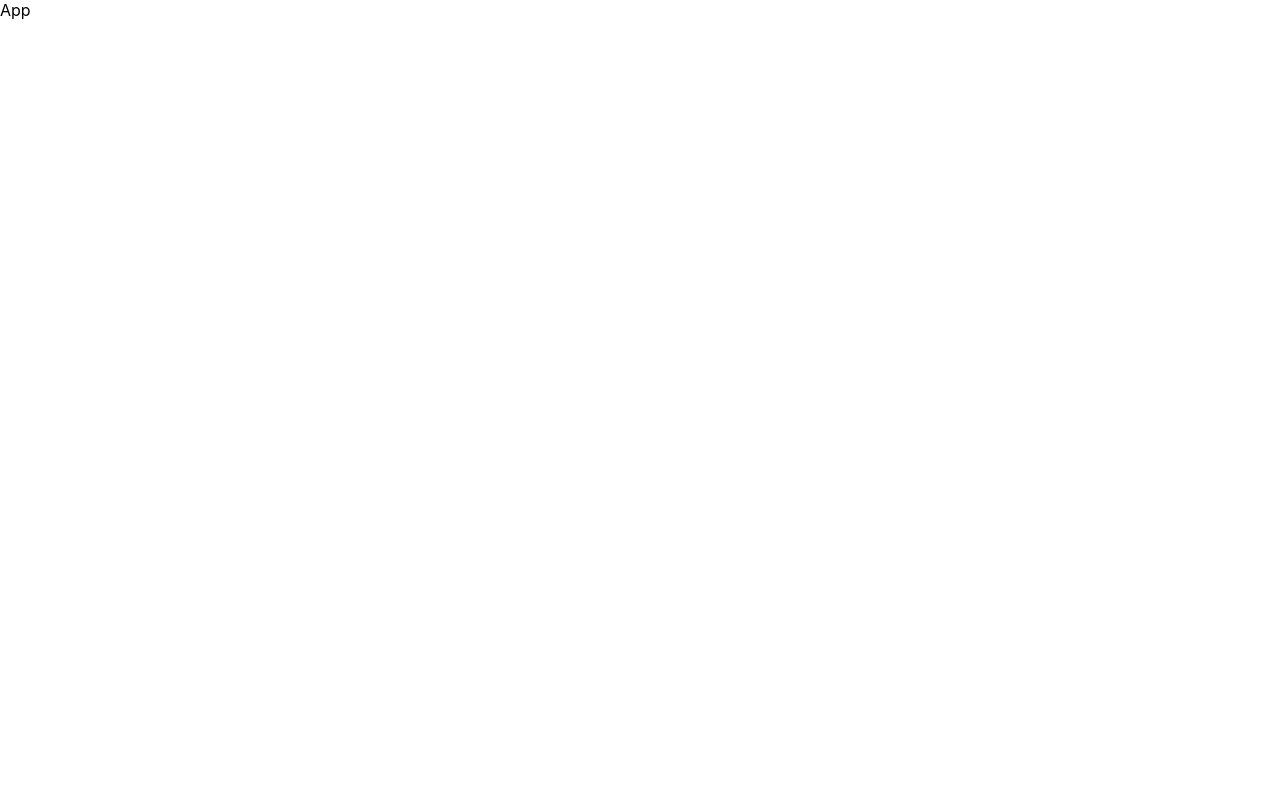
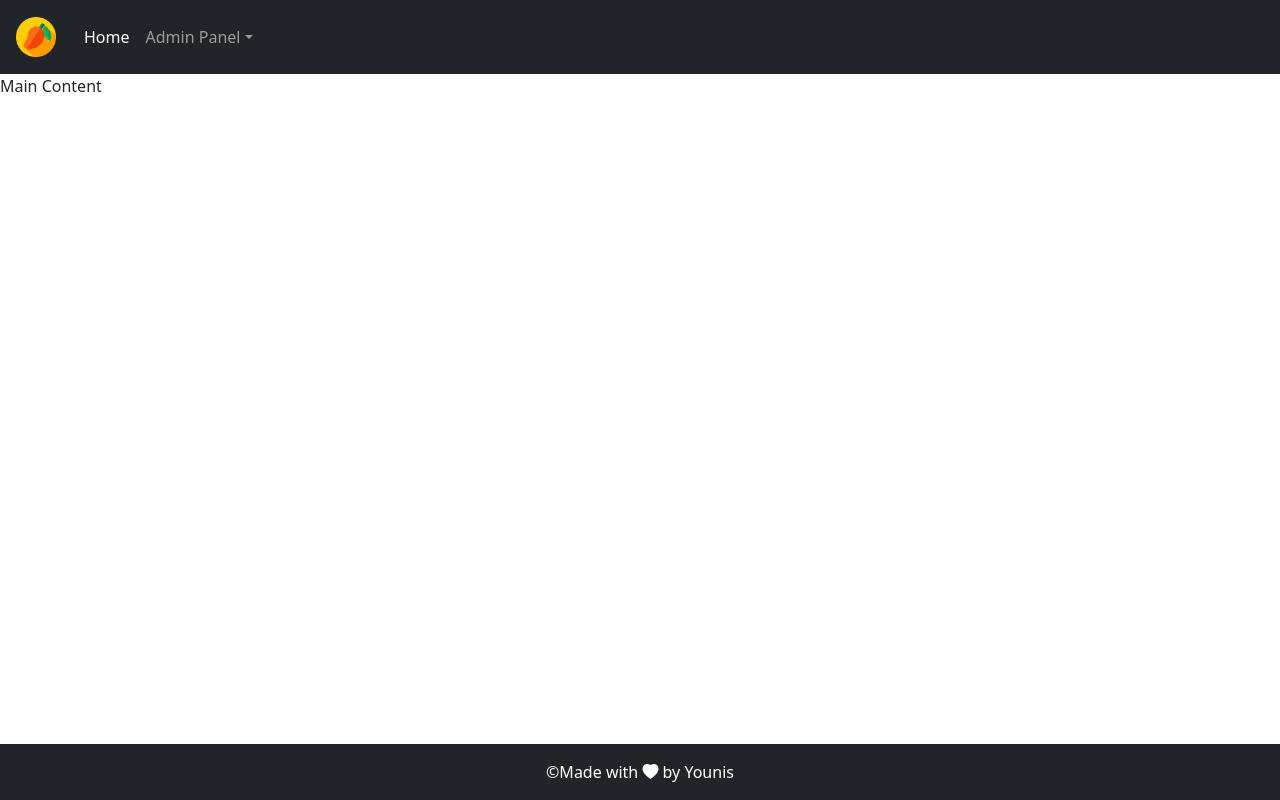
Before and after one commit to AhmedYounis20/redmango, a React (Create React App) app: page / in a window 1280 px wide. Built offline with nearby package versions, Linux system fonts and the light colour scheme.

Commit message:
adding header and footer

```diff
--- a/package.json
+++ b/package.json
@@ -13,8 +13,8 @@
     "@types/node": "^16.18.68",
     "@types/react": "^18.2.45",
     "@types/react-dom": "^18.2.18",
-    "bootstrap": "^5.3.2",
-    "bootstrap-icons": "^1.10.2",
+    "bootstrap": "^5.2.3",
+    "bootstrap-icons": "^1.11.2",
     "install": "^0.13.0",
     "npm": "^10.2.5",
     "react": "^18.2.0",
--- /dev/null
+++ b/src/Assets/Images/index.tsx
@@ -0,0 +1,3 @@
+let logo = require("./mango.png");
+
+export {logo};
--- /dev/null
+++ b/src/Compnents/Layout/Footer.tsx
@@ -0,0 +1,11 @@
+import React from 'react'
+
+const Footer:React.FC = () => {
+  return (
+    <div className='footer fixed-bottom text-center p-3 bg-dark text-white'>
+      &copy;Made with <i className='bi bi-heart-fill'></i> by Younis
+    </div>
+  )
+}
+
+export default Footer
--- /dev/null
+++ b/src/Compnents/Layout/Header.tsx
@@ -0,0 +1,41 @@
+import React from 'react'
+import { logo } from '../../Assets/Images'
+
+const Header:React.FC = () => {
+  return (
+    <div>
+      <nav className="navbar navbar-expand-lg bg-dark navbar-dark">
+  <div className="container-fluid">
+    <a className="navbar-brand" href="#">
+      <img src={logo} alt="" style={{height:"40px"}} className='m-1'/>
+    </a>
+    <button className="navbar-toggler" type="button" data-bs-toggle="collapse" data-bs-target="#navbarSupportedContent" aria-controls="navbarSupportedContent" aria-expanded="false" aria-label="Toggle navigation">
+      <span className="navbar-toggler-icon"></span>
+    </button>
+    <div className="collapse navbar-collapse" id="navbarSupportedContent">
+      <ul className="navbar-nav me-auto mb-2 mb-lg-0">
+        <li className="nav-item">
+          <a className="nav-link active" aria-current="page" href="#">Home</a>
+        </li>
+
+        <li className="nav-item dropdown">
+          <a className="nav-link dropdown-toggle" href="#" role="button" data-bs-toggle="dropdown" aria-expanded="false">
+            Admin Panel
+          </a>
+          <ul className="dropdown-menu">
+            <li><a className="dropdown-item" href="#">Action</a></li>
+            <li><a className="dropdown-item" href="#">Another action</a></li>
+            <li><a className="dropdown-item" href="#">Something else here</a></li>
+          </ul>
+        </li>
+
+      </ul>
+
+    </div>
+  </div>
+</nav>
+    </div>
+  )
+}
+
+export default Header
--- /dev/null
+++ b/src/Compnents/Layout/index.tsx
@@ -0,0 +1,6 @@
+import Footer from "./Footer";
+import Header from "./Header";
+
+
+
+export {Header,Footer} ;
--- a/src/Container/App.tsx
+++ b/src/Container/App.tsx
@@ -1,9 +1,11 @@
-import React from 'react';
+import { Header,Footer } from "../Compnents/Layout";
 
 function App() {
   return (
-    <div className="App">
-     App
+    <div>
+     <Header/>
+     Main Content
+    <Footer/>
     </div>
   );
 }
--- a/src/index.tsx
+++ b/src/index.tsx
@@ -1,6 +1,10 @@
 import ReactDOM from 'react-dom/client';
 import './index.css';
 import App from './Container/App';
+import React from 'react';
+import "bootstrap/dist/css/bootstrap.css";
+import "bootstrap/dist/js/bootstrap.js";
+import "bootstrap-icons/font/bootstrap-icons.css"
 
 const root = ReactDOM.createRoot(
   document.getElementById('root') as HTMLElement
```
Also changed, not shown: 1 other file (tests, documents, lock files or other folders).
